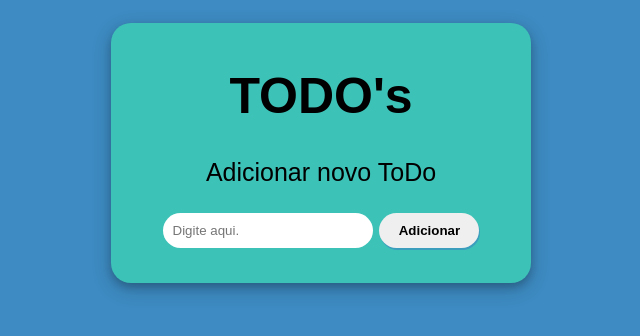
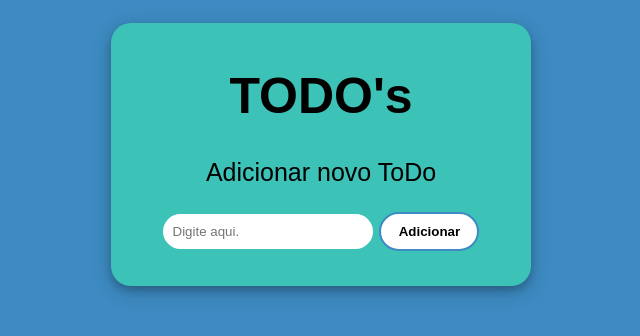
Before and after one commit to EToledoRazs/TodoList, a plain HTML site: page src/index.html in a window 1280 px wide. Shown: the whole page, without its empty margins (319-959 px from the left). Drawn offline with Linux system fonts and the light colour scheme.

Commit message:
Estilo botão

```diff
--- a/src/index.html
+++ b/src/index.html
@@ -14,7 +14,7 @@
             <div class="control">
                 <p>Adicionar novo ToDo</p>
                 <input type="text" name="" id="inputText" placeholder="Digite aqui.">
-                <input type="button" id="btnAdd" value="Adicionar" >
+                <input type="button" class="btnAdd success" id="btnAdd" value="Adicionar" >
             </div>
             <div class="listView">
                 <ol id="list">
--- a/src/styles.css
+++ b/src/styles.css
@@ -21,16 +21,23 @@ body #todo{
 
 }
 #btnAdd{
-    box-shadow: 1px 2px rgba(61, 139, 194, 0.63);
+    background-color: white;
+    /* box-shadow: 1px 2px rgba(61, 139, 194, 0.63); */
     font-weight: bold;
     width: 100px;
     padding: 10px 10px 10px 10px;
     border-radius: 25px;
     border-style: none;
+    border: 2px solid #3D8BC2;
     cursor: pointer;
+}
+#btnAdd:hover{
+    background:#3D8BC2;
+    color: rgb(255, 255, 255);
 }
 #inputText{
     width: 200px;
+    border: 2px solid #3D8BC2;
     border-radius: 20px;
     border-style: none;
     padding: 10px 0px 10px 10px
```
